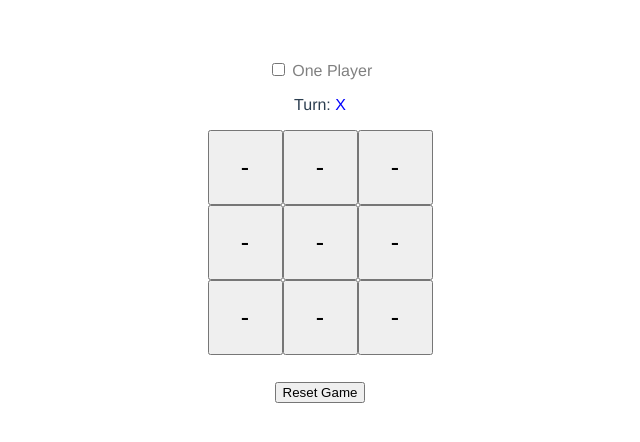
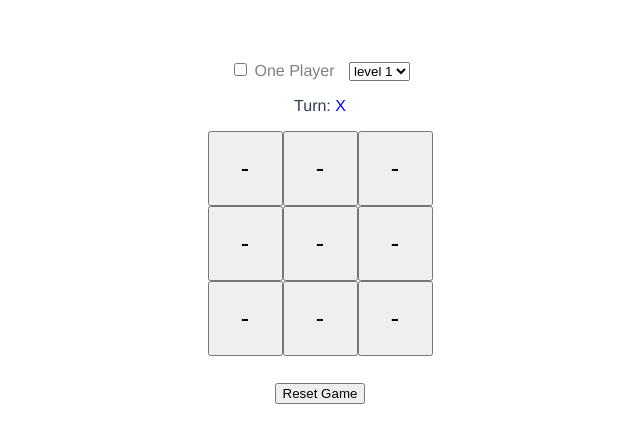
Before and after one commit to mojtaba-sabbagh/ttt, a Vue app: page / in a window 1280 px wide. Shown: the top 442 px of the page, without its empty margins (320-960 px from the left). Built offline with nearby package versions, Linux system fonts and the light colour scheme.

Commit message:
Level option completed.

```diff
--- a/src/App.vue
+++ b/src/App.vue
@@ -5,10 +5,17 @@
         <span class="slider round"></span>
       </label>
       <span v-bind:class="[onePlayer ? blueFont : grayFont]"> One Player </span>
+      <select class="form-select-inline form-select-sm" v-model="level">
+        <option value="1" selected>level 1</option>
+        <option value="2">level 2</option>
+        <option value="3">level 3</option>
+        <option value="4">level 4</option>
+        <option value="5">level 5</option>
+      </select>
   </div>
 
   <!--img alt="tic tac teo logo" src="./assets/tic-img.png"-->
-  <Board v-bind:onePlayer="onePlayer"/>
+  <Board v-bind:onePlayer="onePlayer" v-bind:level="level"/>
 </template>
 
 <script>
@@ -24,6 +31,7 @@ export default {
       onePlayer: false,
       blueFont: "bluefont",
       grayFont: "grayfont",
+      level: "1",
     }
   }
 }
@@ -48,5 +56,9 @@ img {
 .grayfont{
   color: gray;
 }
+select {
+  margin-left: 10px;
+}
 @import "./assets/style.css";
+@import "https://cdn.jsdelivr.net/npm/bootstrap@5.0.2/dist/css/bootstrap.min.css";
 </style>
--- a/src/components/Board.vue
+++ b/src/components/Board.vue
@@ -28,12 +28,13 @@
 
 <script>
     import Square from './Square.vue';
-    import rule5 from './rules.js';
+    import {rules5, rules4, rules3, rules2, rules1} from './rules.js';
 
     export default {
 
         props: {
-            onePlayer: Boolean
+            onePlayer: Boolean,
+            level: String,
         },
         components: {
             Square
@@ -68,18 +69,18 @@
                 this.won = true;
               }
             }
-            if (this.onePlayer && !this.won && !this.isXTurn){
-                this.computerPlay();
-                this.pname = this.calculateWinner();
-                if (this.pname){
-                    this.won = true;
-              }
-            }
             if (this.allCellsFilled() && !this.won){
                 this.draw = true;
             }
             else {
                 this.draw = false;
+            }
+            if (this.onePlayer && !this.won && !this.isXTurn && !this.draw){
+                this.computerPlay(this.level);
+                this.pname = this.calculateWinner();
+                if (this.pname){
+                    this.won = true;
+              }
             }
           },
           fillBlank: function () {
@@ -121,8 +122,25 @@
                }
               return true;
           },
-          computerPlay: function () {
-           let cell = rule5(this.signs, this.BLANK);
+          computerPlay: function (plevel) {
+              let cell = []
+              switch(plevel) {
+                case "1":
+                    cell = rules1(this.signs, this.BLANK);
+                    break;
+                case "2":
+                    cell = rules2(this.signs, this.BLANK);
+                    break;
+                case "3":
+                    cell = rules3(this.signs, this.BLANK);
+                    break;
+                case "4":
+                    cell = rules4(this.signs, this.BLANK);
+                    break;
+                case "5":
+                    cell = rules5(this.signs, this.BLANK);
+                    break;
+              }
            this.signs[cell[0]][cell[1]] = 'O'
            this.isXTurn = !this.isXTurn;
            return;
--- a/src/components/rules.js
+++ b/src/components/rules.js
@@ -183,5 +183,4 @@ const rules1 = function (signs, blank) {
     return [0, 0];
 }
 
-export default rules5;
-export { rules4, rules3, rules2, rules1 };
+export  {rules5, rules4, rules3, rules2, rules1 };
```
